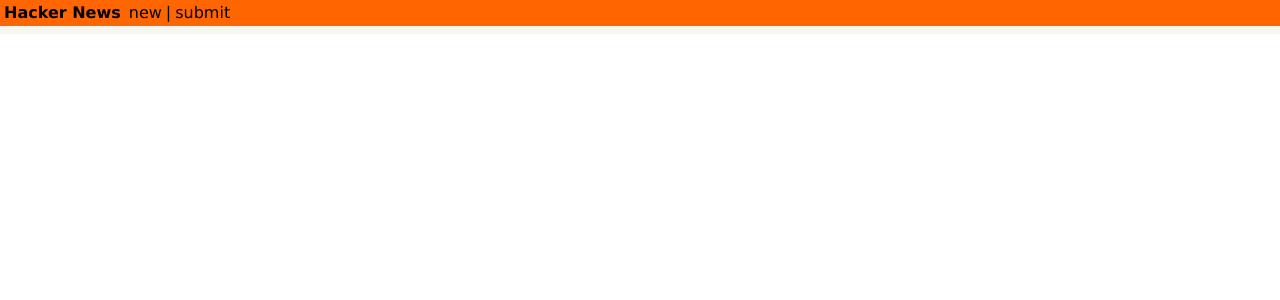
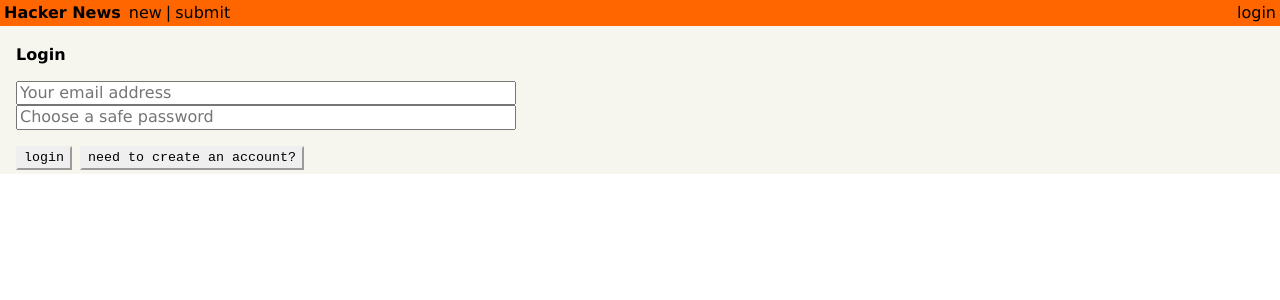
Before and after one commit to NIK8H/React-Apollo, a React (Create React App) app in the folder hackernews-react-apollo/: page /login in a window 1280 px wide. Shown: the top 300 px of the page. Built offline with nearby package versions, Linux system fonts and the light colour scheme.

Commit message:
authentication

```diff
--- a/hackernews-react-apollo/src/components/App.js
+++ b/hackernews-react-apollo/src/components/App.js
@@ -2,6 +2,7 @@ import React, { Component } from 'react';
 import LinkList from './linklist.component';
 import CreateLink from './createlink.component';
 import Header from './header.component';
+import Login from './login.component';
 
 import { Route, Routes } from 'react-router-dom';
 
@@ -16,6 +17,7 @@ class App extends Component {
             path="/create"
             element={<CreateLink/>}
           />
+            <Route path="/login" element={<Login/>} />
         </Routes>
       </div>
       </div>;
--- a/hackernews-react-apollo/src/components/header.component.js
+++ b/hackernews-react-apollo/src/components/header.component.js
@@ -1,7 +1,13 @@
 import React from 'react';
-import { Link } from 'react-router-dom';
+
+import { Link, useNavigate } from 'react-router-dom';
+import { AUTH_TOKEN, USERNAME } from '../constants';
 
 const Header = () => {
+  const navigate = useNavigate();
+  const authToken = localStorage.getItem(AUTH_TOKEN);
+  const username = localStorage.getItem(USERNAME);
+
   return (
     <div className="flex pa1 justify-between nowrap orange">
       <div className="flex flex-fixed black">
@@ -19,7 +25,29 @@ const Header = () => {
           submit
         </Link>
       </div>
+      <div className="flex flex-fixed">
+        {authToken ? (
+          <div
+            className="ml1 pointer black"
+            onClick={() => {
+              localStorage.removeItem(AUTH_TOKEN);
+              navigate(`/`);
+            }}
+          >
+            {username} <t/>
+            logout
+          </div>
+        ) : (
+          <Link
+            to="/login"
+            className="ml1 no-underline black"
+          >
+            login
+          </Link>
+        )}
+      </div>
     </div>
+
   );
 };
 
--- /dev/null
+++ b/hackernews-react-apollo/src/components/login.component.js
@@ -0,0 +1,141 @@
+import React, { useState } from 'react';
+import { useNavigate } from 'react-router-dom';
+import { useMutation, gql } from '@apollo/client';
+import { USERNAME, AUTH_TOKEN } from '../constants';
+
+const Login = () => {
+  const navigate = useNavigate();
+  const [formState, setFormState] = useState({
+    login: true,
+    email: '',
+    password: '',
+    name: ''
+  });
+
+  const SIGNUP_MUTATION = gql`
+  mutation SignupMutation(
+    $email: String!
+    $password: String!
+    $name: String!
+  ) {
+    signup(
+      email: $email
+      password: $password
+      name: $name
+    ) {
+      token
+    }
+  }
+`;
+
+const LOGIN_MUTATION = gql`
+  mutation LoginMutation(
+    $email: String!
+    $password: String!
+  ) {
+    login(email: $email, password: $password) {
+
+      token
+      user{
+        email
+      }
+    }
+  }
+`;
+
+const user = "";
+
+const [login] = useMutation(LOGIN_MUTATION, {
+    variables: {
+      email: formState.email,
+      password: formState.password
+    },
+    onCompleted: ({ login }) => {
+      localStorage.setItem(AUTH_TOKEN, login.token);
+      console.log(login);
+      localStorage.setItem(USERNAME, login.user.email);
+      navigate('/');
+
+    }
+  });
+
+  const [signup] = useMutation(SIGNUP_MUTATION, {
+    variables: {
+      name: formState.name,
+      email: formState.email,
+      password: formState.password
+    },
+    onCompleted: ({ signup }) => {
+      localStorage.setItem(AUTH_TOKEN, signup.token);
+      navigate('/');
+    }
+  });
+
+  return (
+    <div>
+      <h4 className="mv3">
+        {formState.login ? 'Login' : 'Sign Up'}
+      </h4>
+      <div className="flex flex-column">
+        {!formState.login && (
+          <input
+            value={formState.name}
+            onChange={(e) =>
+              setFormState({
+                ...formState,
+                name: e.target.value
+              })
+            }
+            type="text"
+            placeholder="Your name"
+          />
+        )}
+        <input
+          value={formState.email}
+          onChange={(e) =>
+            setFormState({
+              ...formState,
+              email: e.target.value
+            })
+          }
+          type="text"
+          placeholder="Your email address"
+        />
+        <input
+          value={formState.password}
+          onChange={(e) =>
+            setFormState({
+              ...formState,
+              password: e.target.value
+            })
+          }
+          type="password"
+          placeholder="Choose a safe password"
+        />
+      </div>
+      <div className="flex mt3">
+        <button
+          className="pointer mr2 button"
+          onClick={formState.login ? login : signup}
+        >
+          {formState.login ? 'login' : 'create account'}
+        </button>
+        <button
+          className="pointer button"
+          onClick={(e) =>
+            setFormState({
+              ...formState,
+              login: !formState.login
+            })
+          }
+        >
+          {formState.login
+            ? 'need to create an account?'
+            : 'already have an account?'}
+        </button>
+      </div>
+    </div>
+  );
+};
+
+export default Login;
--- /dev/null
+++ b/hackernews-react-apollo/src/constants.js
@@ -0,0 +1,2 @@
+export const AUTH_TOKEN = 'auth-token';
+export const USERNAME = "username"
--- a/hackernews-react-apollo/src/index.js
+++ b/hackernews-react-apollo/src/index.js
@@ -3,8 +3,8 @@ import ReactDOM from 'react-dom';
 import './styles/index.css';
 import App from './components/App';
 import { BrowserRouter } from 'react-router-dom';
-
-
+import { setContext } from '@apollo/client/link/context';
+import { AUTH_TOKEN } from './constants';
 // 1
 import {
   ApolloProvider,
@@ -13,14 +13,22 @@ import {
   InMemoryCache
 } from '@apollo/client';
 
-// 2
 const httpLink = createHttpLink({
   uri: 'http://localhost:4000'
 });
 
-// 3
+const authLink = setContext((_, { headers }) => {
+  const token = localStorage.getItem(AUTH_TOKEN);
+  return {
+    headers: {
+      ...headers,
+      authorization: token ? `Bearer ${token}` : ''
+    }
+  };
+});
+
 const client = new ApolloClient({
-  link: httpLink,
+  link: authLink.concat(httpLink),
   cache: new InMemoryCache()
 });
 
```
Also changed, not shown: 1 other file (tests, documents, lock files or other folders).
